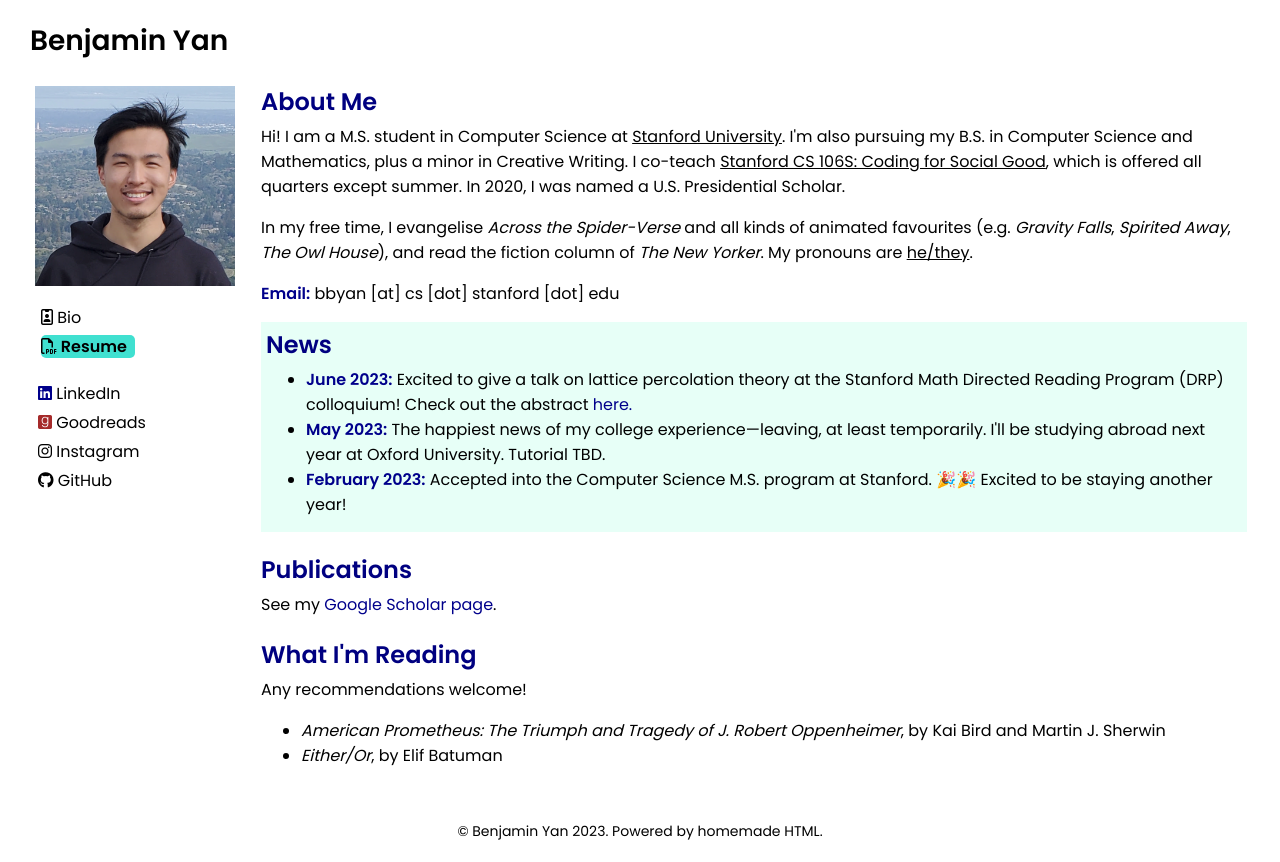
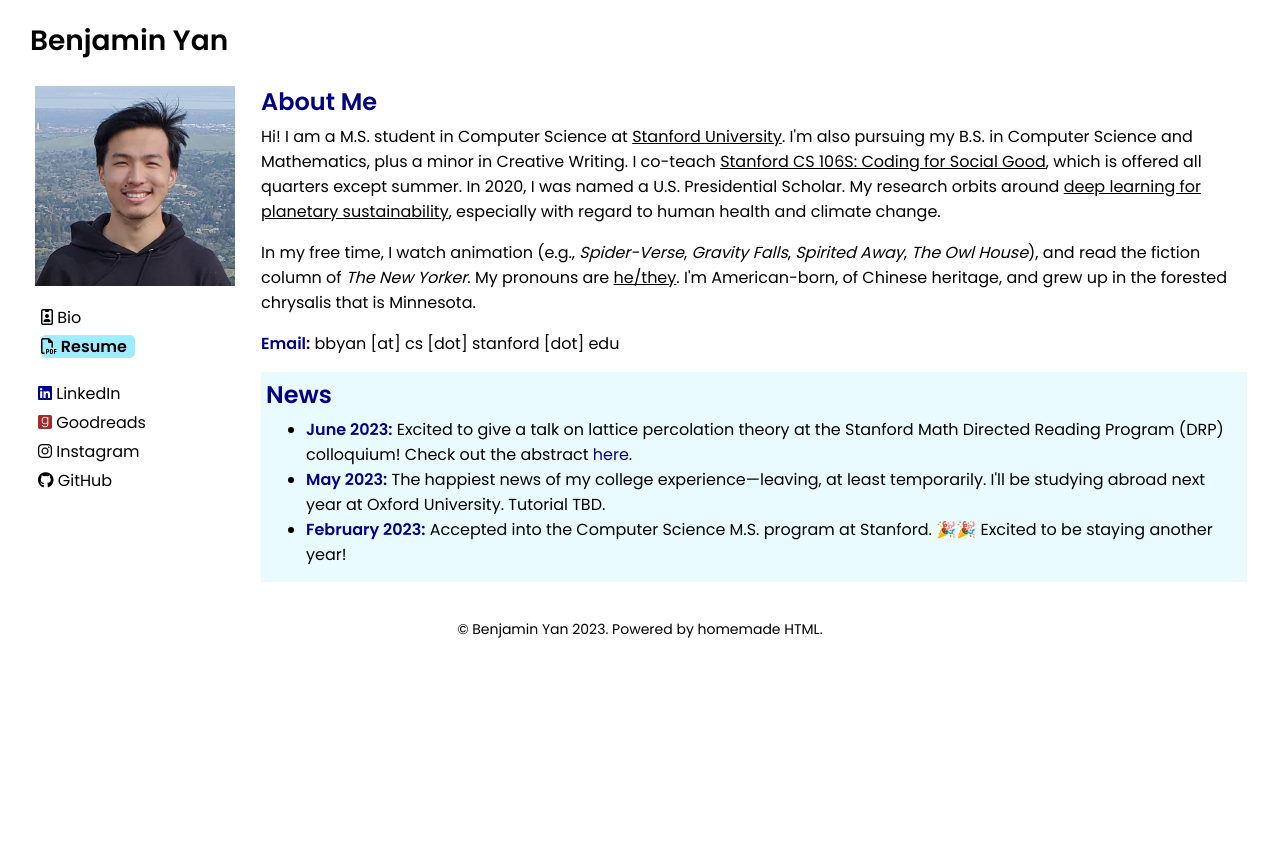
Before and after one commit to yanbenjamin/yanbenjamin.github.io, a plain HTML site: page index.html in a window 1280 px wide. After the commit the page ends 800 px from the top, so only its background shows below. Drawn offline with Linux system fonts and the light colour scheme.

Commit message:
changed bio

```diff
--- a/index.html
+++ b/index.html
@@ -29,9 +29,9 @@
         <p></p>
 
         <table class = "normal">
-            <!--<tr><td> <a href = "index.html"><i style = "color: red" class = "fas fa-map-pin"></i> Stanford, CA</a></td></tr>-->
+            <!--<tr><td> <a href = "index.html"><i style = "color: red" class = "fas fa-map-pin"></i> Stanford, CA</a></td></tr> turquoise-->
             <tr><td> <a href = "files/bio.txt"><i class = " far fa-id-badge"></i> Bio</a></td></tr>
-            <tr><td> <a href = "files/resume.pdf"><mark style = "background-color: turquoise; border-radius: 5px; color: black; font-weight: bold"><i class = "far fa-file-pdf"></i> Resume &nbsp; </mark></a></td></tr>
+            <tr><td> <a href = "files/resume.pdf"><mark style = "background-color: rgb(158, 237, 255); border-radius: 5px; color: black; font-weight: bold"><i class = "far fa-file-pdf"></i> Resume &nbsp; </mark></a></td></tr>
         </table>
 
         <p style = "margin-bottom:10px"></p>
@@ -51,14 +51,14 @@
         <div style = "margin-left: 20px">
 
         <h2 style = "color: navy; margin-bottom: 5px">About Me</h2>
-        <p style = "margin-top: 0px">Hi! I am a M.S. student in Computer Science at <u>Stanford University</u>. I'm also pursuing my B.S. in Computer Science and Mathematics, plus a minor in Creative Writing. I co-teach <u>Stanford CS 106S: Coding for Social Good</u>, which is offered all quarters except summer. In 2020, I was named a U.S. Presidential Scholar.</p>
+        <p style = "margin-top: 0px">Hi! I am a M.S. student in Computer Science at <u>Stanford University</u>. I'm also pursuing my B.S. in Computer Science and Mathematics, plus a minor in Creative Writing. I co-teach <u>Stanford CS 106S: Coding for Social Good</u>, which is offered all quarters except summer. In 2020, I was named a U.S. Presidential Scholar. My research orbits around <u>deep learning for planetary sustainability</u>, especially with regard to human health and climate change.</p>
 
-        <p>In my free time, I evangelise <em>Across the Spider-Verse</em> and all kinds of animated favourites (e.g. <em>Gravity Falls</em>, <em>Spirited Away</em>, <em>The Owl House</em>), and read the fiction column of <em>The New Yorker</em>. My pronouns are <u>he/they</u>.</p>
+        <p>In my free time, I watch animation (e.g., <em>Spider-Verse</em>, <em>Gravity Falls</em>, <em>Spirited Away</em>, <em>The Owl House</em>), and read the fiction column of <em>The New Yorker</em>. My pronouns are <u>he/they</u>. I'm American-born, of Chinese heritage, and grew up in the forested chrysalis that is Minnesota.</p>
 
         <p><b style = "color: darkblue">Email:</b> bbyan [at] cs [dot] stanford [dot] edu</p>
 
-        <!-- <div style = "background-color: #DCEDC8; padding: 5px" class = "scroll"> -->
-        <div style = "background-color: rgb(231, 255, 247); padding: 5px" class = "scroll">
+        <!-- <div style = "background-color: #DCEDC8; padding: 5px" class = "scroll"> rgb(231, 255, 247)-->
+        <div style = "background-color:rgb(233, 251, 255); padding: 5px" class = "scroll">
         <h2 style = "color: navy; margin-top: 0px; margin-bottom: 5px">News</h2>
         <ul style = "margin-top: 0px">
             <li><b style = "color: darkblue">June 2023:</b> Excited to give a talk on lattice percolation theory at the Stanford Math Directed Reading Program (DRP) colloquium! Check out the abstract <a style = "text-decoration: none; color: darkblue;" href = "https://mathdrp.stanford.edu/abstracts/abstracts-spr23-1.pdf">here.</a></li>
@@ -67,15 +67,8 @@
         </ul>
         </div>
 
-        <h2 style = "color: navy; margin-bottom: 5px">Publications</h2>
-        <p style = "margin-top: 0px; margin-bottom: 5px">See my <a href = "https://scholar.google.com/citations?hl=en&user=8wUuQNcAAAAJ" style = "color: darkblue; text-decoration: none">Google Scholar page</a>.</p>
 
-        <h2 style = "color: navy; margin-bottom: 5px">What I'm Reading</h2>
-        <p style = "margin-top: 0px; margin-bottom: 5px">Any recommendations welcome!</p>
-        <ul>
-            <li><em>American Prometheus: The Triumph and Tragedy of J. Robert Oppenheimer</em>, by Kai Bird and Martin J. Sherwin</li>
-            <li><em>Either/Or</em>, by Elif Batuman</li>
-        </ul>
+
 
 
 
```
